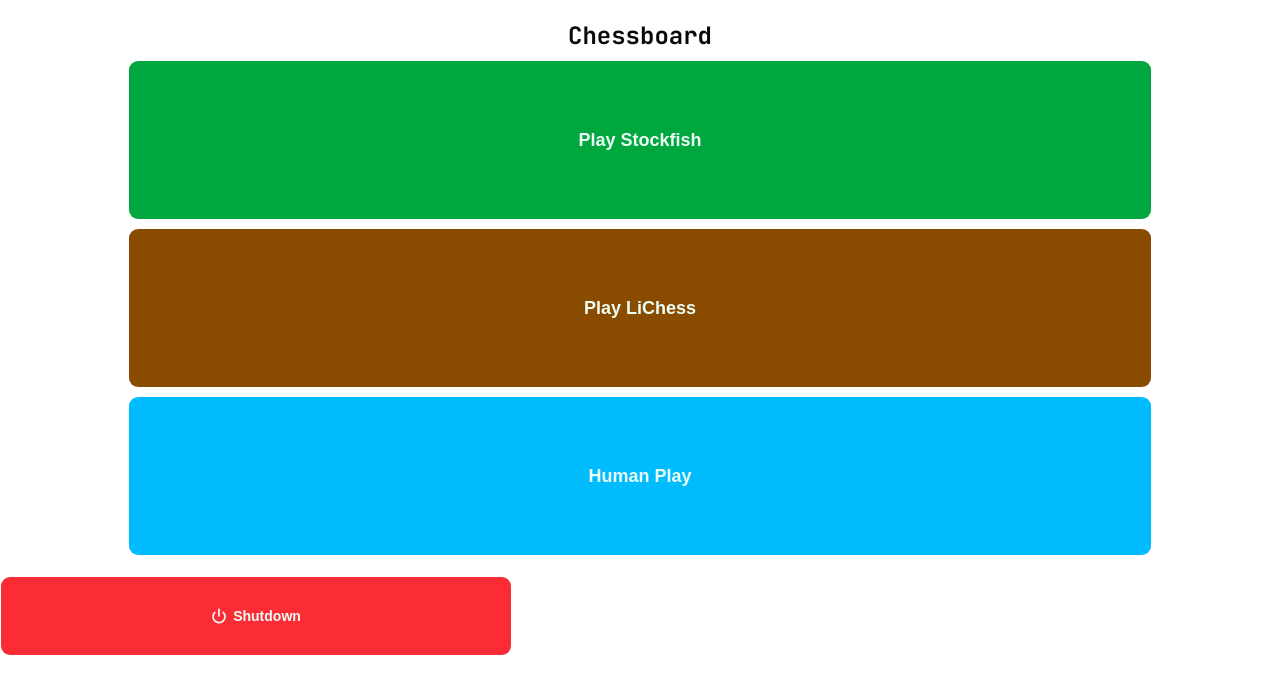
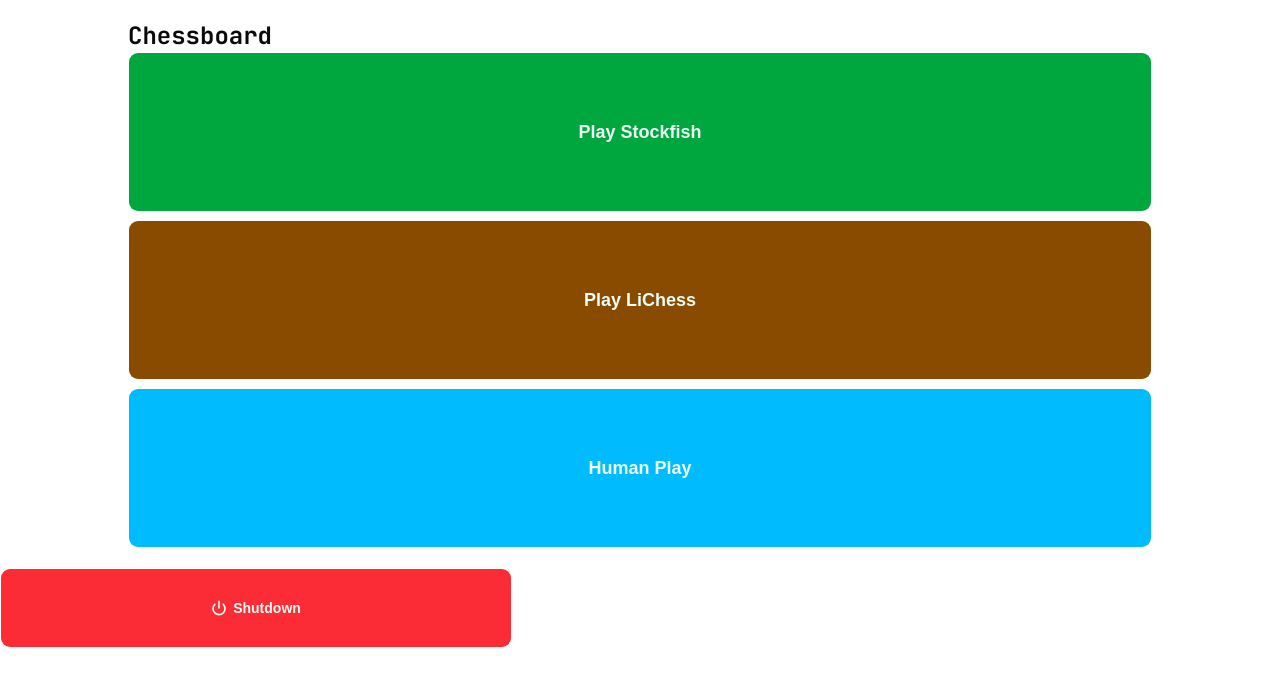
Before and after one commit to duckida/chessboard, a Next.js app in the folder frontend/: page / in a window 1280 px wide. Shown: the top 694 px of the page. Built offline with nearby package versions, Linux system fonts and the light colour scheme; a web font is replaced by a local one.

Commit message:
rename play_lichess, add links to buttons

```diff
--- a/frontend/app/page.tsx
+++ b/frontend/app/page.tsx
@@ -3,24 +3,31 @@
 import axios from "axios";
 import { Button } from "@/components/ui/button";
 import { Power } from "lucide-react"
+import Link from 'next/link';
 
 export default function Page() {
   return (
     <>
       <div className="flex flex-col gap-2 items-center p-5">
 
+        <Link href="/play_stockfish">
           <h1 className="font-mono font-bold text-2xl">Chessboard</h1>
           <Button className="w-[80vw] h-[20vh] bg-green-600 text-lg font-bold">
             Play Stockfish
             </Button>
+        </Link>
 
+        <Link href="/play_lichess">
           <Button className="w-[80vw] h-[20vh] bg-yellow-800 text-lg font-bold">
             Play LiChess
           </Button>
+        </Link>
 
+        <Link href="/play_human">
           <Button className="w-[80vw] h-[20vh] bg-sky-400 text-lg font-bold">
             Human Play
           </Button>
+        </Link>
       </div>
 
       <div>
```
Also changed, not shown: frontend/app/play_lichess/page.tsx (renamed from frontend/app/lichess_play/page.tsx). Lines whose indentation alone changed are shown as unchanged.
